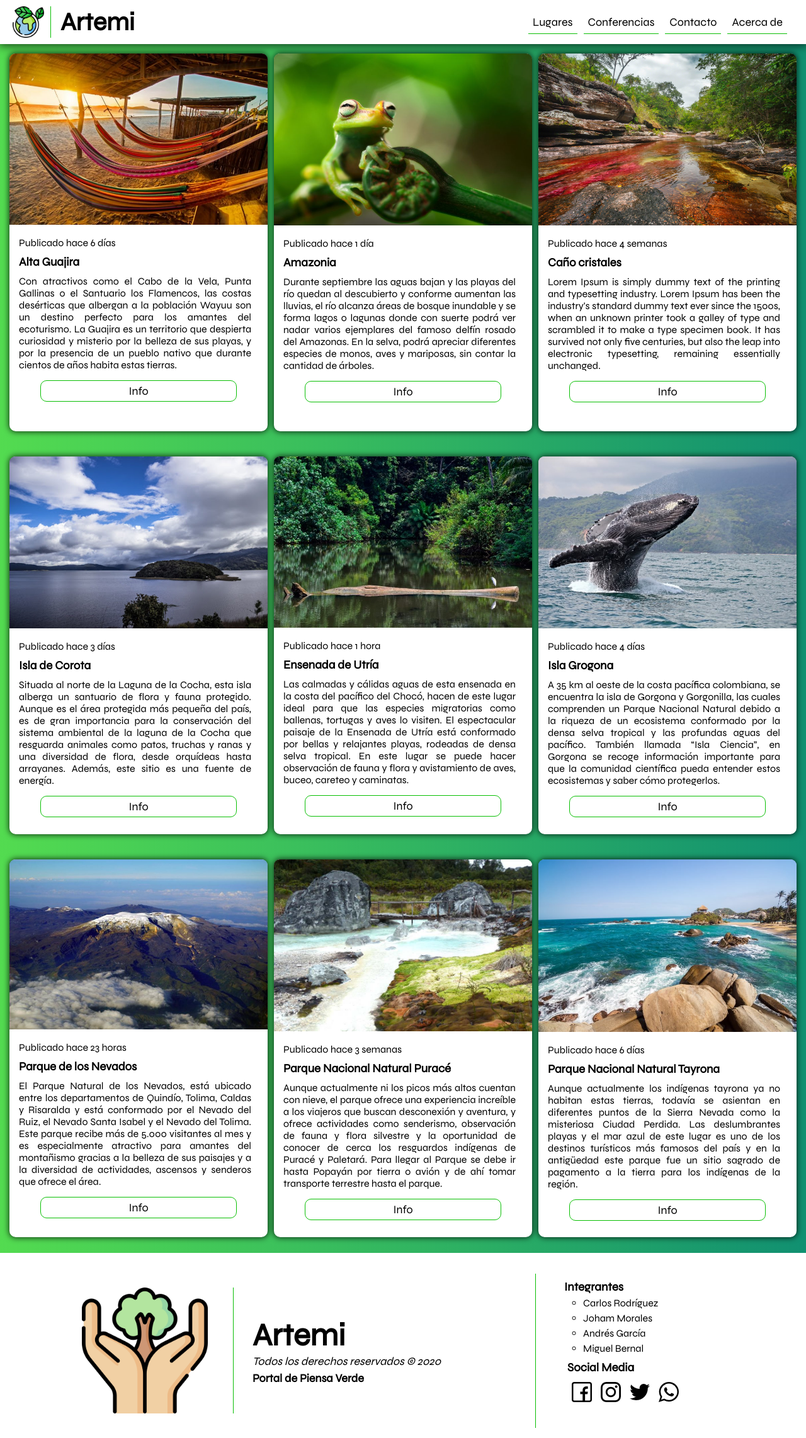
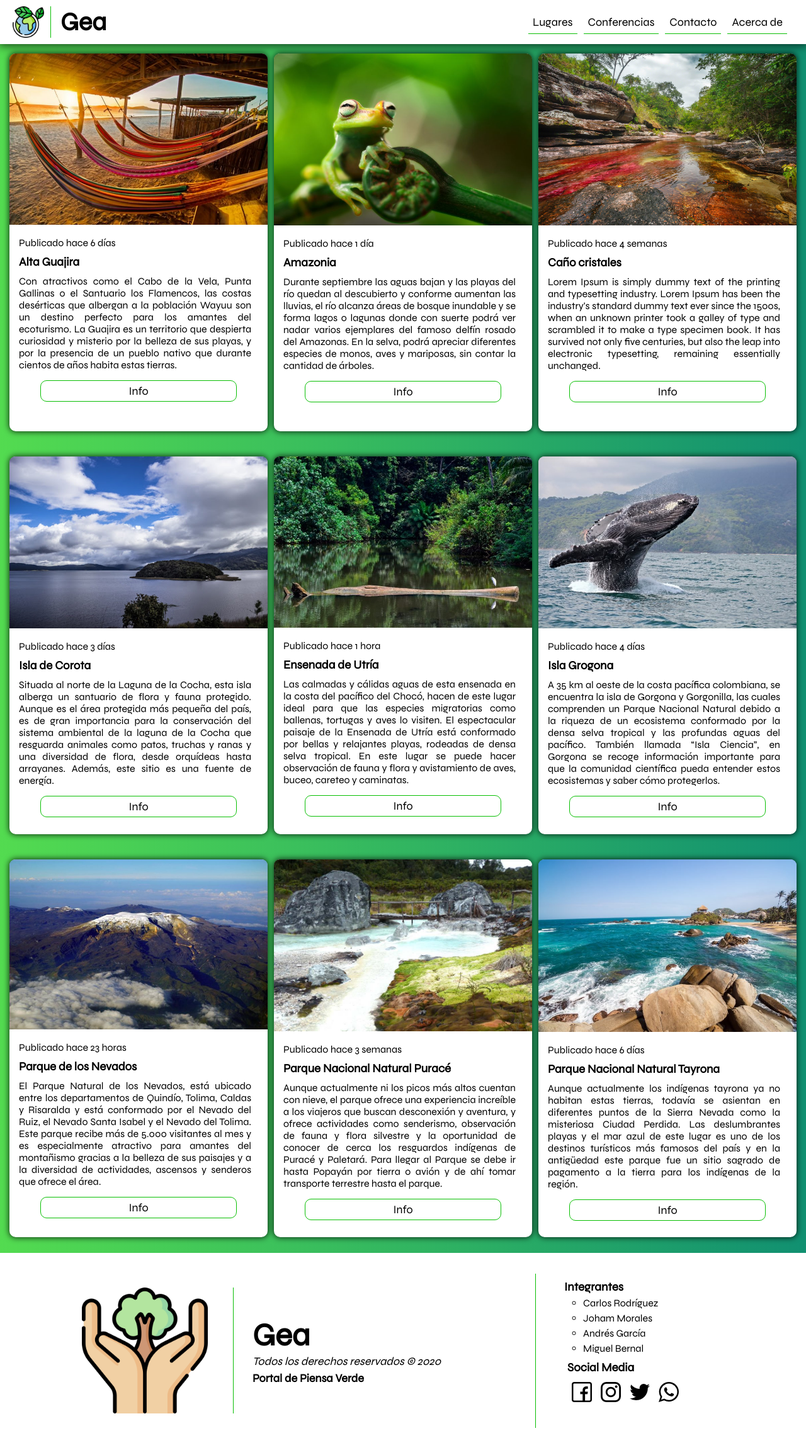
Before and after one commit to andres7896/piensa_verde, a React (Create React App) app: page /travels in a window 1280 px wide. Shown: the whole page at 63% size. Built offline with nearby package versions, Linux system fonts and the light colour scheme.

Commit message:
Cambio nombre
Se realizo cambio del nombre de la pagina

```diff
--- a/src/components/footer/Footer.js
+++ b/src/components/footer/Footer.js
@@ -13,7 +13,7 @@ export default class Footer extends Component {
                 <section className='brand'>
                     <img src={Logo} alt='Logo' />
                     <div className='copyright'>
-                        <h2><strong> Artemi </strong></h2>
+                        <h2><strong> Gea </strong></h2>
                         <p><em> Todos los derechos reservados © 2020 </em></p>
                         <h3><strong>Portal de Piensa Verde</strong></h3>
                     </div>
--- a/src/components/header/Header.js
+++ b/src/components/header/Header.js
@@ -10,7 +10,7 @@ export default class Header extends Component {
                 <nav>
                     <Link to='/' className='logo'>
                         <img src={Logo} alt='Logo' />
-                        <h1> Artemi </h1>
+                        <h1> Gea </h1>
                     </Link>
                     <div className='menu'>
                         <Link to='/travels' className='btnNav'>
--- a/src/pages/about/About.js
+++ b/src/pages/about/About.js
@@ -12,7 +12,7 @@ export default class About extends Component {
                 <section className='about_container'>
                     <div className='about'>
                         <article>
-                            <h1><strong> Artemi </strong></h1>
+                            <h1><strong> Gea </strong></h1>
                             <p>
                                 Artemi es un portal de la empresa <em><strong>Piensa Verder</strong></em>, la cual se enfoca en incentivar el Ecoturismo a nivel nacional e internaciona,
                                 con el fin no solo de apoyar el turismo sino tambien hacer que este contribuya a la conservación del planeta.
--- a/src/pages/landing/Landing.js
+++ b/src/pages/landing/Landing.js
@@ -8,7 +8,7 @@ import Guatape from '../../image/places/guatape.jpg';
 import Dalai from '../../image/icons/dalai.png'
 
 export default class Landing extends Component {
-    render() {
+    render () {
         return (
             <div className='container-1'>
                 <div id="slider">
@@ -96,7 +96,7 @@ export default class Landing extends Component {
                         <div className="story-wrapper">
                             <div className="story-text">
                                 <div>
-                                    <h1>Artemi - Portal de Piensa Verder</h1>
+                                    <h1>Gea - Portal de Piensa Verde</h1>
                                     <span>Promoviendo el Ecoturismo</span>
                                 </div>
                             </div>
```
